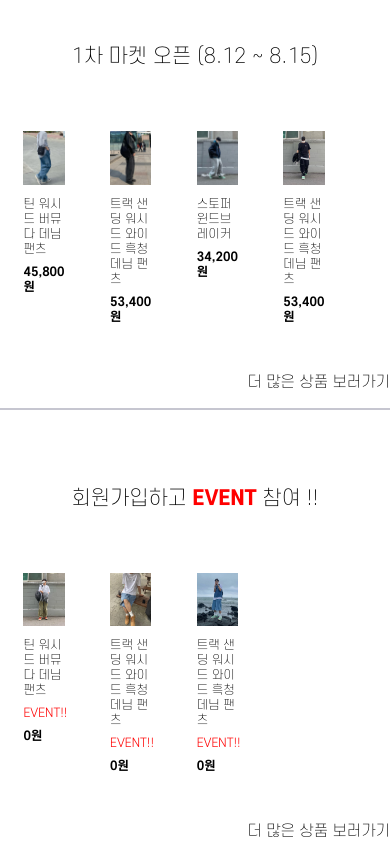
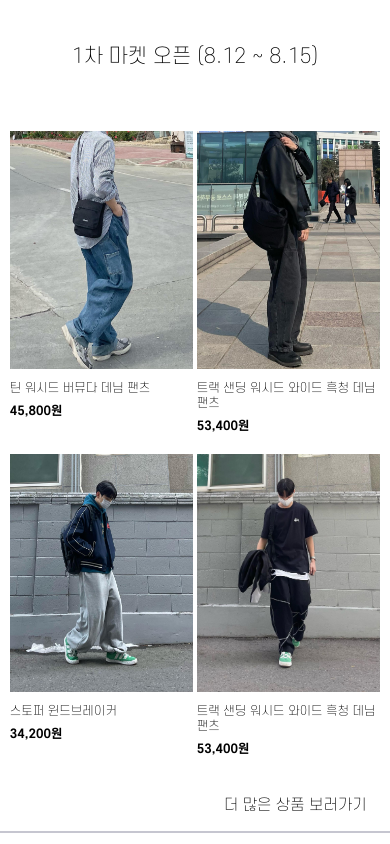
Before and after one commit to rastle-dev/rastle-frontend, a Next.js app: page / in a window 390 px wide. Shown: the part 920-1764 px from the top of the page. Built offline with nearby package versions, Linux system fonts and the light colour scheme.

Commit message:
refactor: media query 추가

```diff
--- a/src/components/ItemElement/index.tsx
+++ b/src/components/ItemElement/index.tsx
@@ -11,20 +11,8 @@ type ItemElementProps = {
   category?: ProductCategory;
 };
 
-// const Wrapper = styled.div``;
-
 const ItemWrapper = styled.div`
-  //display: flex;
-  //width: 24.99%;
-  //padding-bottom: 2.5rem;
-  //
-  //flex-direction: column;
-  //align-items: flex-start;
   width: 100%;
-
-  @media (max-width: 767px) {
-    width: 49.5%;
-  }
 `;
 
 const StyledImage = styled.img`
--- a/src/pages/index.styles.tsx
+++ b/src/pages/index.styles.tsx
@@ -2,6 +2,7 @@ import styled from "styled-components";
 import Image from "next/image";
 import Button from "@/components/common/Button";
 import COLORS from "@/constants/color";
+import media from "@/styles/media";
 
 export const StyledHome = styled.div`
   position: relative;
@@ -100,25 +101,29 @@ export const ItemContainer = styled.div`
   display: grid;
   //flex-direction: row;
   width: 88%;
-  //justify-content: flex-start;
-  //align-items: flex-start;
   grid-template-columns: repeat(4, 1fr);
-  //gap: 2%;
-  padding-bottom: 6rem;
+  ${media.small} {
+    grid-template-columns: repeat(2, 1fr);
+    row-gap: 2.5rem;
+    width: 95%;
+  }
+
+  ${media.xsmall} {
+    grid-template-columns: repeat(2, 1fr);
+    row-gap: 2.5rem;
+    width: 95%;
+  }
+
+  padding-bottom: 4.8rem;
   column-gap: 1%;
-
-  @media (max-width: 768px) {
-    //flex-wrap: wrap;
-    //gap: 1%;
-    //width: 100%;
-  }
+  row-gap: 8rem;
 `;
 export const ViewMore = styled.div`
   display: flex;
   flex-direction: row;
   justify-content: flex-end;
   align-items: flex-end;
-  width: 100%;
+  width: 88%;
 
   span {
     font-size: 1.875rem;
```
